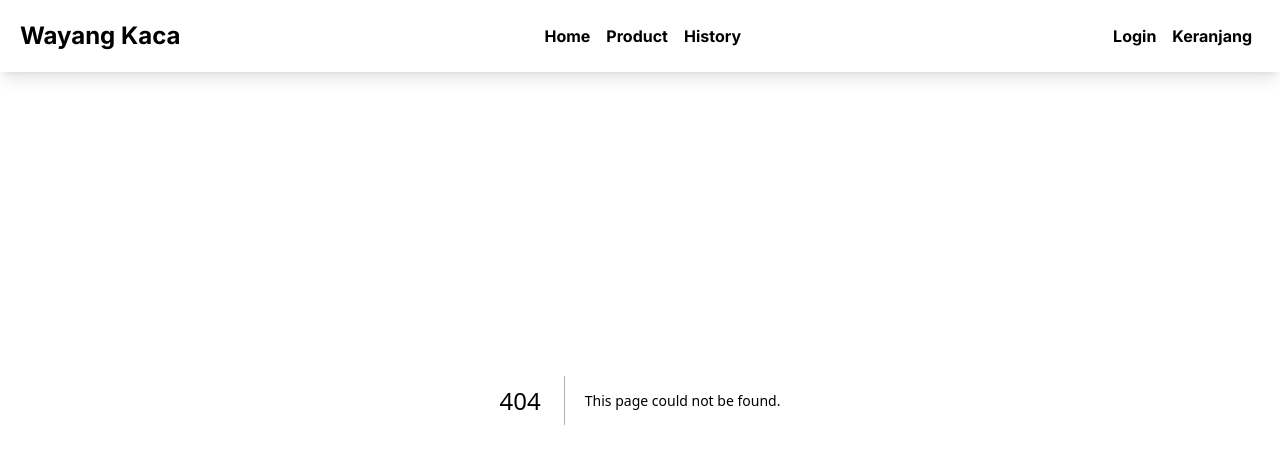
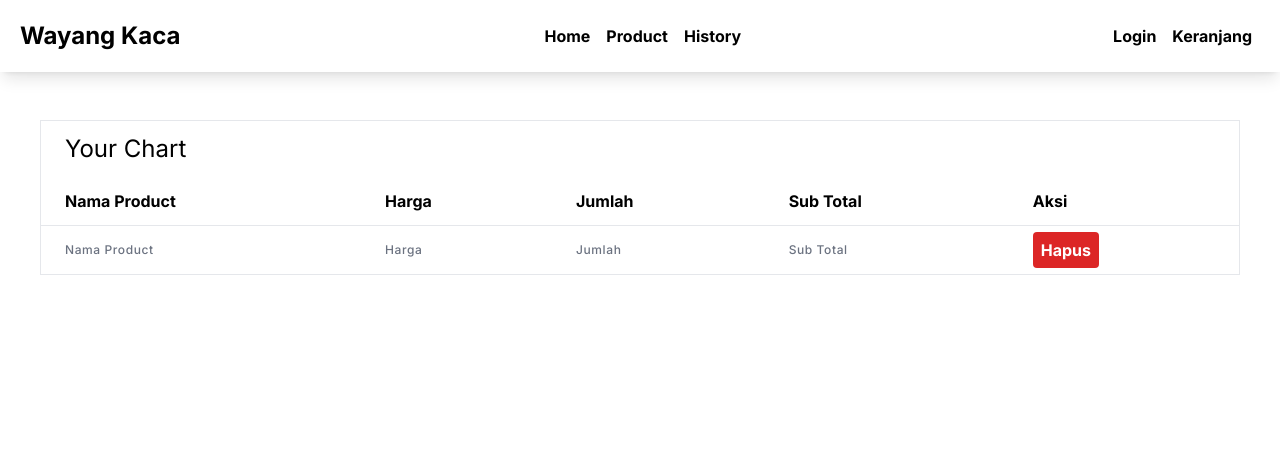
Before and after one commit to kadekyana/Nextjs_WayangKaca, a Next.js app: page /Keranjang in a window 1280 px wide. Before the commit this address had no page. Shown: the top 464 px of the page. Built offline with nearby package versions, Linux system fonts and the light colour scheme.

Commit message:
sedang buat Keranjang

```diff
--- a/src/app/History/page.js
+++ b/src/app/History/page.js
@@ -1,3 +1,4 @@
+import Image from "next/image"
 
 const History = () =>{
     return(
@@ -8,9 +9,17 @@ const History = () =>{
                 Your browser does not support the video tag.
                 </video>
             </div>
-            <div className="my-10 border">
-                <h1 className="text-4xl text-center">Sejarah Lukisan Wayang Kaca</h1>
-                <p></p>
+            <div className="m-10 px-28 border text-justify ">
+                <h1 className="text-4xl text-center my-6 mb-10">Sejarah Lukisan Wayang Kaca</h1>
+                <p className="text-xl mb-3">Sejarah lukisan Wayang Kaca bermula dari Maistro Jero Dalang Diah, dimana sebelum beliau menekuni lukisan Wayang kaca, beliau merupakan dalang wayang kulit pada tahun 1927. Kelahiran Jero Dalang Diah adalah 1909. Pada tahun 1927 beliau yang merupakan Dalang Wayang kulit menerima pesanan dari Wayan Nitia yang memesan Wayang Kaca. Pada awalnya Jero Dalang sempat kaget dengan lukisan kaca berobjek dengan busana kimono. Lalu Jero Dalang mengamati secara detail lalu beliau mengelupas bagian pertama, lalu menemukan bahwa ada lapisan chatnya setelah itu terdapat coretan hitam di bawahnya. Setelah itu beliau mencoba dan menyanggupi pesanan itu. Beliau sebagai pembuat wayang kulit merasa tertantang untuk membuat lukisan itu.</p>
+                <p className="text-xl mb-3">Pada awal pertama Jero Dalang Diah menggunakan jelajar/mangsia, namun percobaan beliau gagal. Suatu hari beliau pergi ke pasar dan menemukan bahwa tinta bak dapat di pakai untuk membuat lukisannya, lalu beliau mencoba dan berhasil. Langkah selanjutnya pada pewarnaannya, beliau mencoba mewarnainya menggunakan cat air namun gagal. lalu beliau mencoba lagi dan berhasil. lalu pada langkah terakhir beliau menggunakan latar polos dengan warna biru langit. Pada tahun 1970 datang seorang petani jeruk dari Bondalem den petani kopi dari Gitgit mereka memesan lukisan Wayang Kaca dengan latarbelakang pemandangan Akhirnya beliau mendapat pesanan dari puluhan hingga ratusan lembar.</p>
+                <p className="text-xl mb-3">Pada tahun 1971 datang seorang peneliti dari mancanegara bernama nyonya Esler, beliau meminta lukisan dengan tema pemandangan. Pada tahun 1973 terdapat penelitian dari intelektual muda dari kampus Undiksha, serta memberikan sebuah saran agar tidak hanya seting pemandangan saja dan akhirnya laris. Pada tahun 2000 Pak Ardiman dari Undiksha menjadi kuratornya. Pak Ardiman mengajak seniman Wayang Kaca pameran di berbagai tempat, mulai dari lovina lalu ke Bentara Budaya Bali yang terletak di Baypas jl.Ida Bagus Mantra.</p>
+            </div>
+            <div className="grid grid-cols-2 gap-2 mx-10 justify-stretch md:grid-cols-4 px-5 ">
+                    <Image src="/OIP.jpg" alt="" width={250} height={250} className=" rounded h-64 w-64"/>
+                    <Image src="/OIP.jpg" alt="" width={250} height={250} className=" rounded h-64 w-64"/>
+                    <Image src="/OIP.jpg" alt="" width={250} height={250} className=" rounded h-64 w-64"/>
+                    <Image src="/OIP.jpg" alt="" width={250} height={250} className=" rounded h-64 w-64"/>
             </div>
         </div>
     )
--- /dev/null
+++ b/src/app/Keranjang/page.js
@@ -0,0 +1,34 @@
+import Link from "next/link"
+
+const Keranjang = () =>{
+    return(
+        <div className="h-screen pt-20">
+            <div className="border m-10">
+                <h1 className="text-2xl px-6 py-3">Your Chart</h1>
+
+                <table className="min-w-full divide-y">
+                    <thead>
+                        <tr>
+                            <th className="px-6 py-3 text-left">Nama Product</th>
+                            <th className="px-6 py-3 text-left">Harga</th>
+                            <th className="px-6 py-3 text-left">Jumlah</th>
+                            <th className="px-6 py-3 text-left">Sub Total</th>
+                            <th className="px-6 py-3 text-left">Aksi</th>
+                        </tr>
+                    </thead>
+                    <tbody>
+                        <tr>
+                            <th className="px-6 py-3 text-left text-xs font-medium text-gray-500  tracking-wider">Nama Product</th>
+                            <th className="px-6 py-3 text-left text-xs font-medium text-gray-500  tracking-wider">Harga</th>
+                            <th className="px-6 py-3 text-left text-xs font-medium text-gray-500  tracking-wider">Jumlah</th>
+                            <th className="px-6 py-3 text-left text-xs font-medium text-gray-500  tracking-wider">Sub Total</th>
+                            <th className="px-6 py-3 text-left"><Link href="" className="rounded bg-red-600 text-white p-2 ">Hapus</Link></th>
+                        </tr>
+                    </tbody>
+                </table>
+            </div>
+        </div>
+    )
+}
+
+export default Keranjang
```
